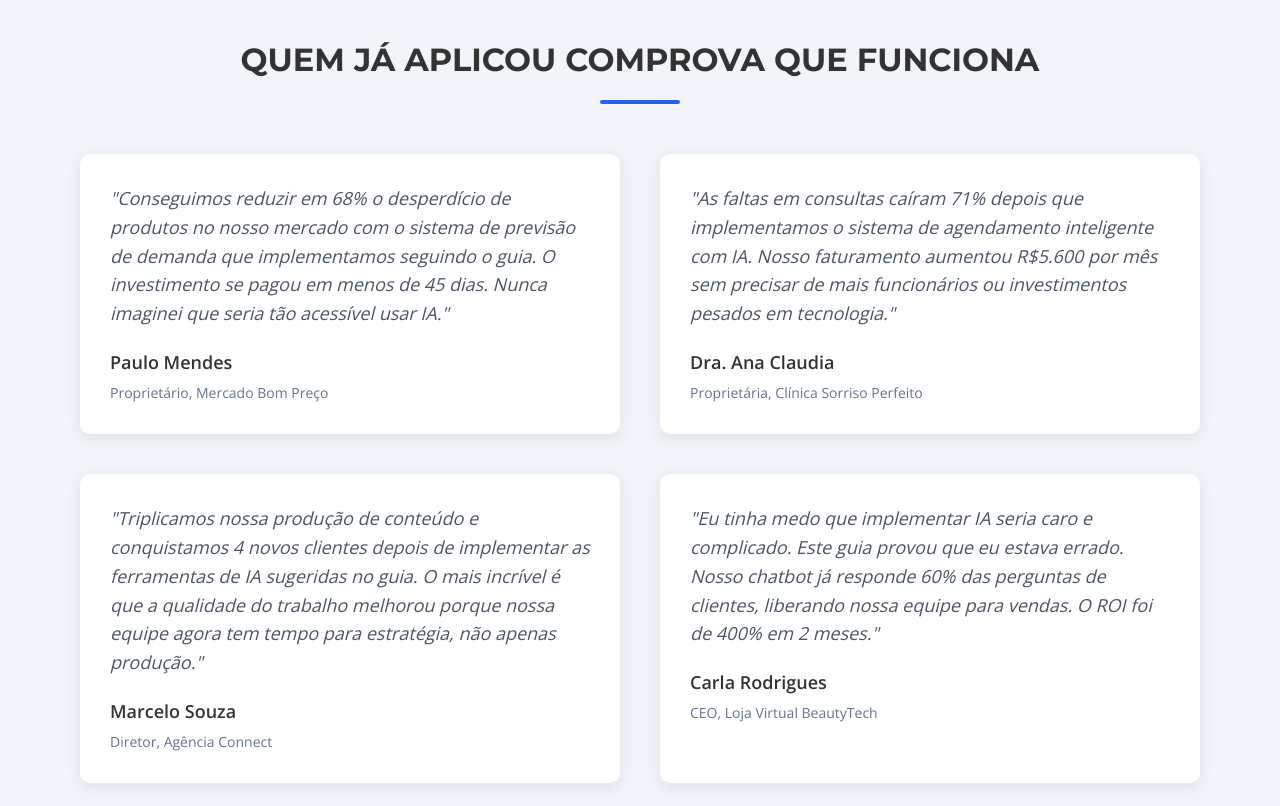
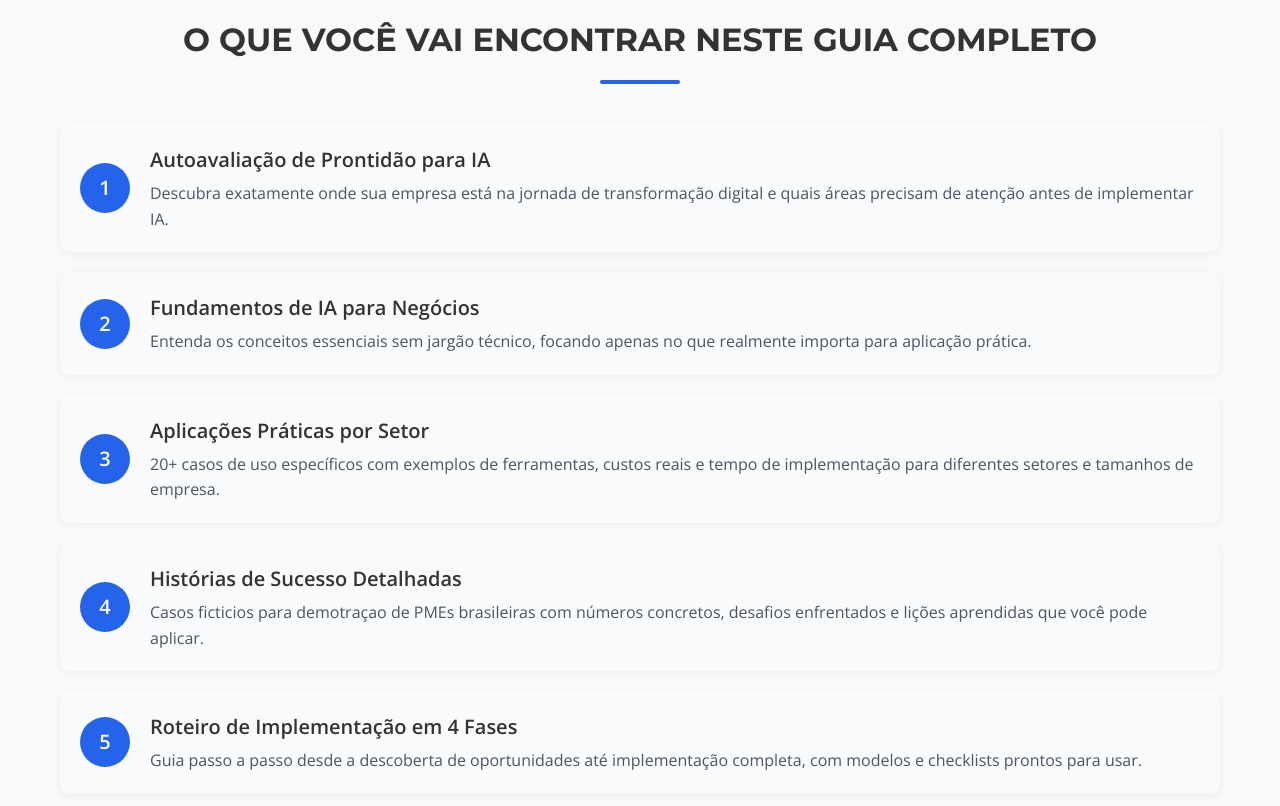
Before and after one commit to CERK14/IA-GUIA-PG-VENDAS, a plain HTML site: page index.html in a window 1280 px wide. Shown: the part 2320-3126 px from the top of the page. Drawn offline with nearby package versions, Linux system fonts and the light colour scheme.

Commit message:
Add files via upload

```diff
--- a/index.html
+++ b/index.html
@@ -556,61 +556,13 @@
                 </div>
                 <div class="feature-box">
                     <div class="feature-icon">🚀</div>
-                    <div class="feature-title">Cases Reais</div>
+                    <div class="feature-title">Casos ficticios</div>
                     <div class="feature-desc">Exemplos de empresas brasileiras que implementaram as mesmas estratégias e transformaram seus resultados.</div>
                 </div>
                 <div class="feature-box">
                     <div class="feature-icon">⏱️</div>
                     <div class="feature-title">Economize Tempo</div>
                     <div class="feature-desc">Evite meses de pesquisas e tentativas e erros com um guia que condensa tudo que você precisa saber.</div>
-                </div>
-            </div>
-        </div>
-    </section>
-
-    <section class="testimonials">
-        <div class="container">
-            <h2>QUEM JÁ APLICOU COMPROVA QUE FUNCIONA</h2>
-
-            <div class="testimonial-container">
-                <div class="testimonial">
-                    <p class="testimonial-text">"Conseguimos reduzir em 68% o desperdício de produtos no nosso mercado com o sistema de previsão de demanda que implementamos seguindo o guia. O investimento se pagou em menos de 45 dias. Nunca imaginei que seria tão acessível usar IA."</p>
-                    <div class="testimonial-author">
-                        <div class="author-info">
-                            <h4>Paulo Mendes</h4>
-                            <p>Proprietário, Mercado Bom Preço</p>
-                        </div>
-                    </div>
-                </div>
-
-                <div class="testimonial">
-                    <p class="testimonial-text">"As faltas em consultas caíram 71% depois que implementamos o sistema de agendamento inteligente com IA. Nosso faturamento aumentou R$5.600 por mês sem precisar de mais funcionários ou investimentos pesados em tecnologia."</p>
-                    <div class="testimonial-author">
-                        <div class="author-info">
-                            <h4>Dra. Ana Claudia</h4>
-                            <p>Proprietária, Clínica Sorriso Perfeito</p>
-                        </div>
-                    </div>
-                </div>
-
-                <div class="testimonial">
-                    <p class="testimonial-text">"Triplicamos nossa produção de conteúdo e conquistamos 4 novos clientes depois de implementar as ferramentas de IA sugeridas no guia. O mais incrível é que a qualidade do trabalho melhorou porque nossa equipe agora tem tempo para estratégia, não apenas produção."</p>
-                    <div class="testimonial-author">
-                        <div class="author-info">
-                            <h4>Marcelo Souza</h4>
-                            <p>Diretor, Agência Connect</p>
-                        </div>
-                    </div>
-                </div>
-
-                <div class="testimonial">
-                    <p class="testimonial-text">"Eu tinha medo que implementar IA seria caro e complicado. Este guia provou que eu estava errado. Nosso chatbot já responde 60% das perguntas de clientes, liberando nossa equipe para vendas. O ROI foi de 400% em 2 meses."</p>
-                    <div class="testimonial-author">
-                        <div class="author-info">
-                            <h4>Carla Rodrigues</h4>
-                            <p>CEO, Loja Virtual BeautyTech</p>
-                        </div>
-                    </div>
                 </div>
             </div>
         </div>
@@ -649,7 +601,7 @@
                     <div class="module-number">4</div>
                     <div class="module-content">
                         <h4>Histórias de Sucesso Detalhadas</h4>
-                        <p>Casos reais de PMEs brasileiras com números concretos, desafios enfrentados e lições aprendidas que você pode aplicar.</p>
+                        <p>Casos ficticios para demotraçao de PMEs brasileiras com números concretos, desafios enfrentados e lições aprendidas que você pode aplicar.</p>
                     </div>
                 </div>
 
@@ -684,18 +636,6 @@
                         <p>Diretório curado com as melhores ferramentas, cursos, comunidades e recursos gratuitos para continuar sua jornada.</p>
                     </div>
                 </div>
-            </div>
-
-            <div class="bonus">
-                <h3>BÔNUS EXCLUSIVOS</h3>
-                <p>Além do guia completo, você receberá:</p>
-
-                <ul>
-                    <li><strong>Planilha de Cálculo de ROI para Projetos de IA</strong> - Para justificar investimentos com dados concretos</li>
-                    <li><strong>Biblioteca de Prompts</strong> - 50+ prompts testados para gerar conteúdo, analisar dados e automatizar tarefas com IA</li>
-                    <li><strong>Templates de Implementação</strong> - Documentos prontos para planejar, gerenciar e avaliar seus projetos de IA</li>
-                    <li><strong>Acesso ao Grupo Exclusivo</strong> - Comunidade de implementadores para troca de experiências e solução de dúvidas</li>
-                </ul>
             </div>
         </div>
     </section>
```
